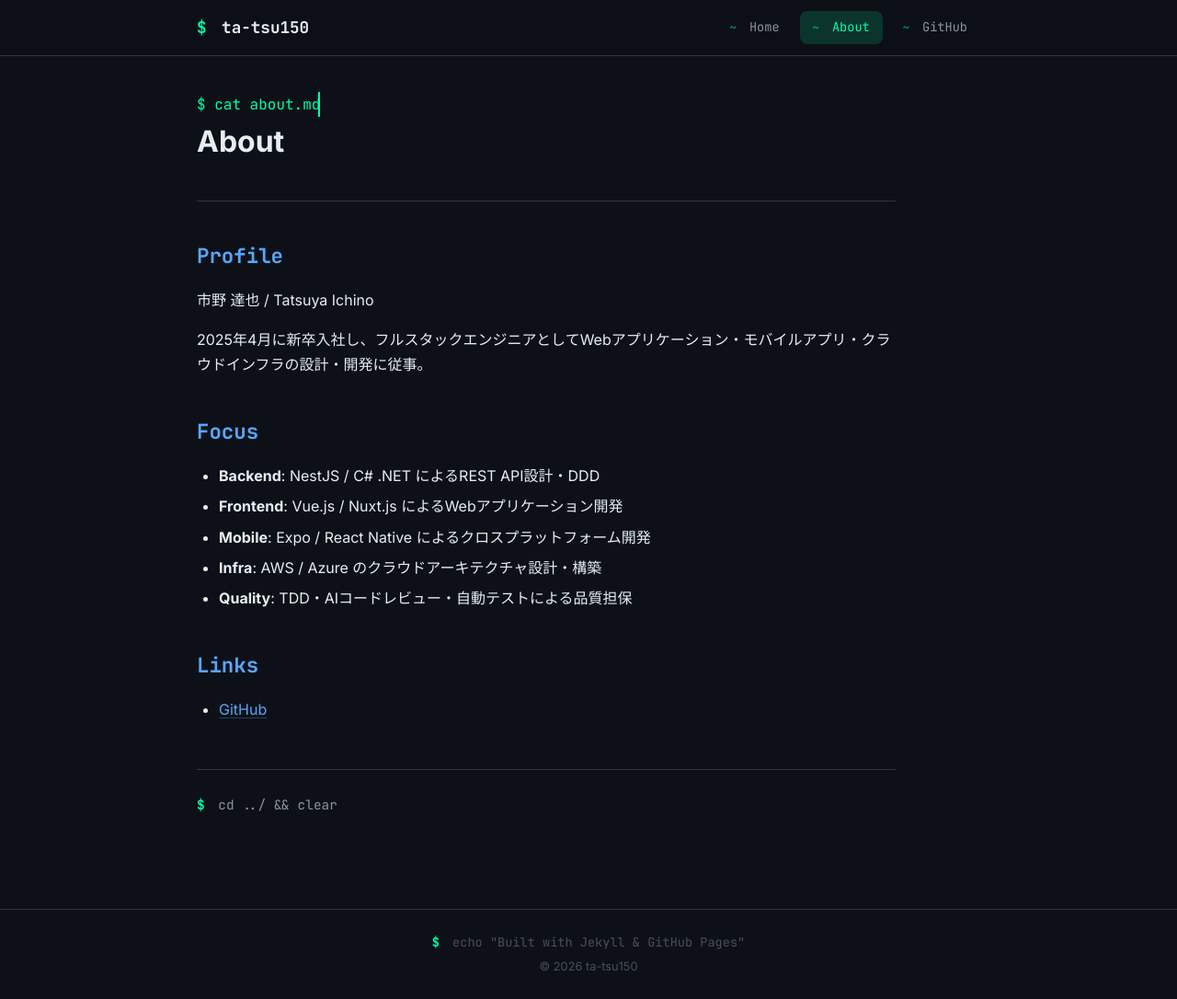
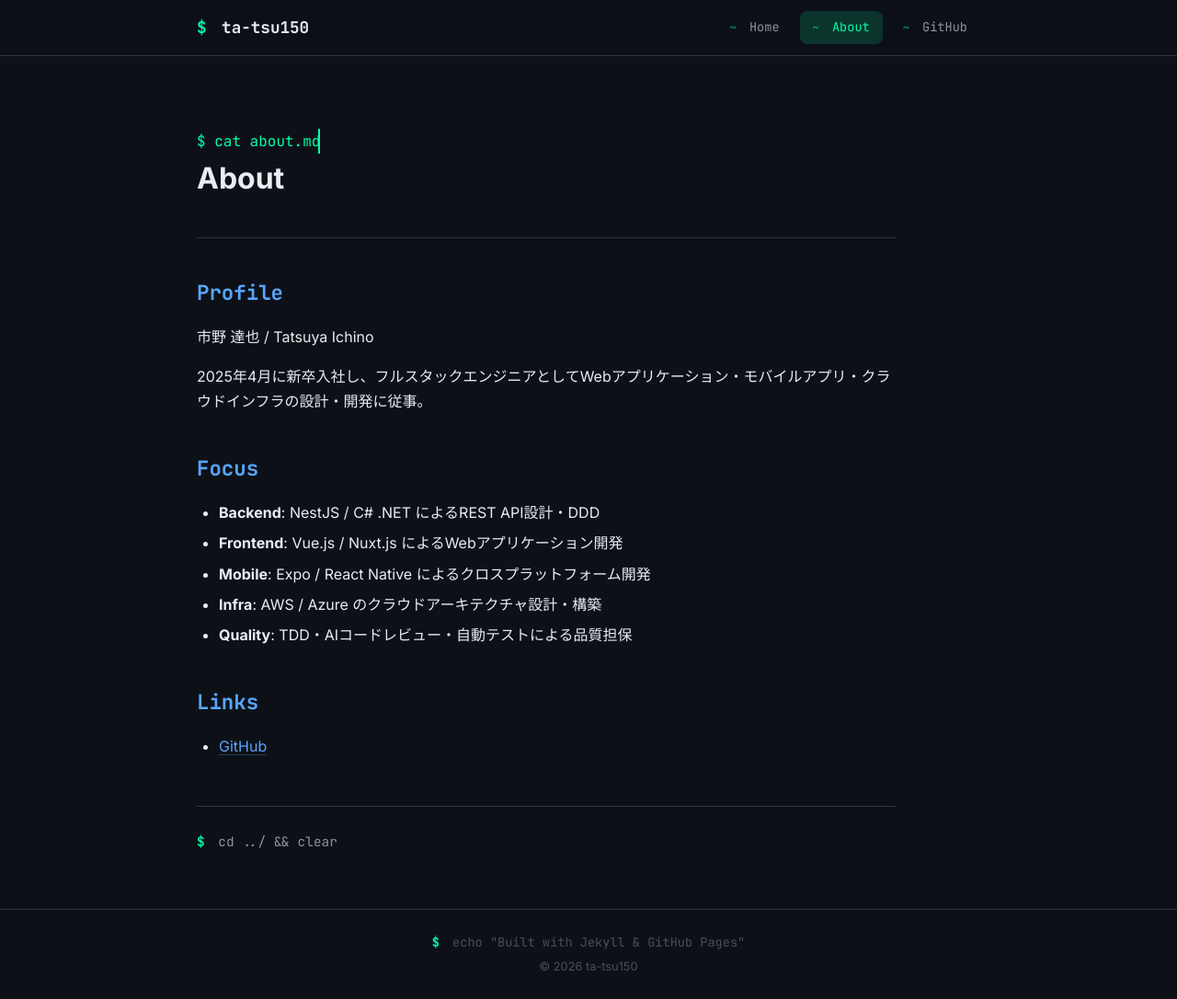
Before and after one commit to ta-tsu150/ta-tsu150.github.io, a Jekyll site: the page built from about.md, in a window 1280 px wide and 1086 px high. Shown: the whole window at 92% size. Built offline with Jekyll 4.4.1, drawn with Linux system fonts in a browser that asks for light colours.

Commit message:
space fix

```diff
--- a/assets/css/style.css
+++ b/assets/css/style.css
@@ -432,6 +432,7 @@ body {
    ======================================== */
 .post {
   max-width: 760px;
+  padding-top: 40px;
 }
 
 .post-header {
```
